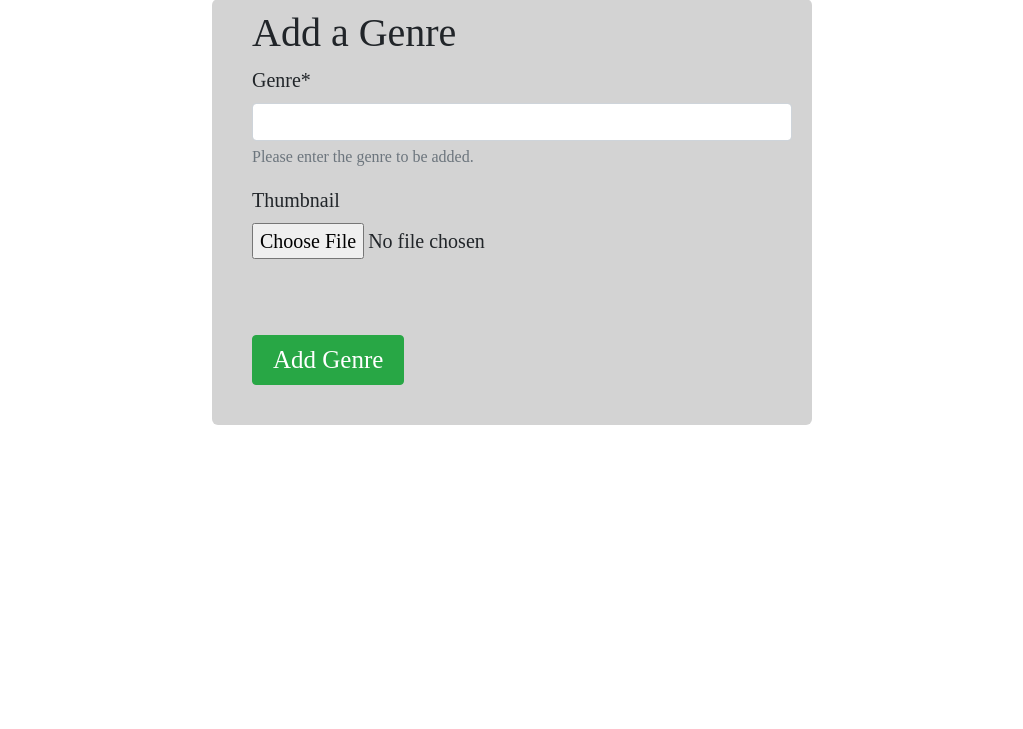
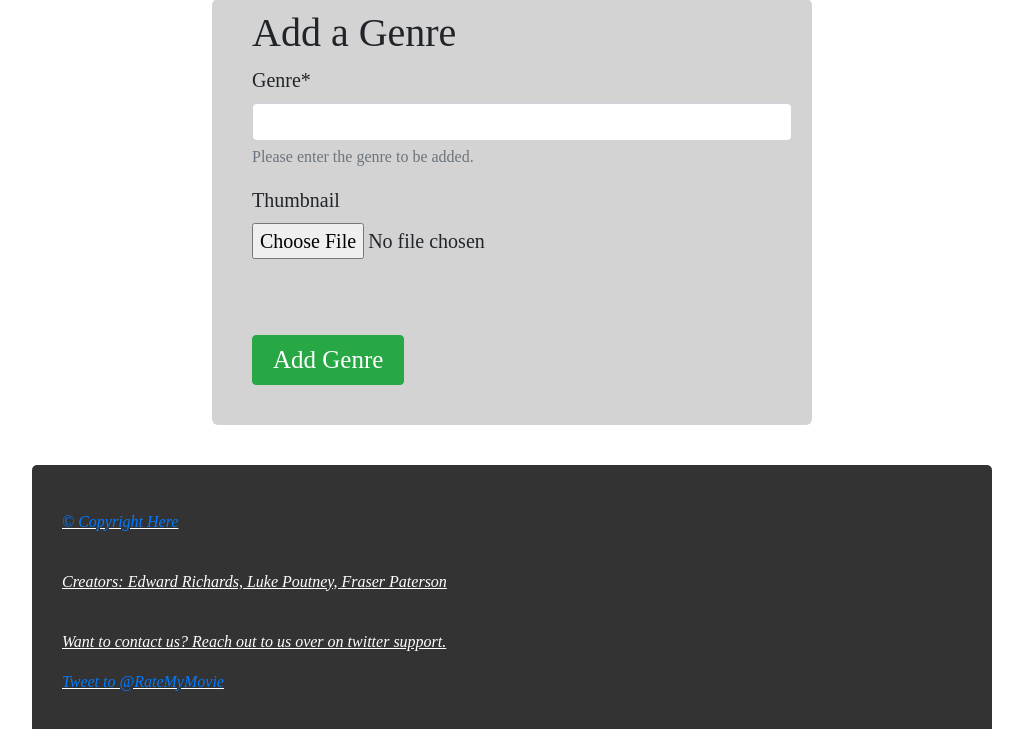
Before and after one commit to 2405040r/rate-my-movie, a Django app: page /rate_my_movie_app/add_genre/ in a window 1280 px wide. Shown: the part 313-1042 px from the top of the page, without its empty margins (128-1151 px from the left). Before the commit the page ends 738 px from the top, so only its background shows below. Run offline with Django 3.2, Linux system fonts and the light colour scheme; the visitor is signed in with stand-in values (Sample User, id 1); some libraries are stand-ins or nearby versions; some web fonts are replaced.

Commit message:
added footer and twitter buttons

```diff
--- a/rate_my_movie_app/forms.py
+++ b/rate_my_movie_app/forms.py
@@ -31,7 +31,7 @@ class MovieForm(forms.ModelForm):
 
     description = forms.CharField(help_text="Enter a brief description.")
 
-    release_date = forms.DateField(help_text="Enter the release date.")
+    release_date = forms.DateField(help_text="Enter the release date, MM/DD/YYYY.")
 
     views = forms.IntegerField(
               widget=forms.HiddenInput(),
--- a/static/css/stylesheet.css
+++ b/static/css/stylesheet.css
@@ -6,13 +6,16 @@
 	line-height:18px !important;
 	background-color:lightblue;
 	padding:10px 10px 10px 30px;
-	border-radius:5px
+	border-radius:5px;
+
 }
 
 
 .form-check{
 	float:left;
 	padding:0px;
+	margin-bottom:10px;
+
 }
 
 .genre-flex {
@@ -162,6 +165,30 @@ body{
 
 
 
+.footer{
+	background-color:#333;
+	height:100px;
+	margin-top:30px;
+	border-radius:5px 5px 0px 0px;
+	height:100%;
+	padding-bottom:30px;
+	padding-top:30px
+}
+
+.footer-text{
+	font-style:italic;
+	text-decoration:underline;
+	padding:15px 0px 5px 30px;
+	color:white
+}
+
+#footer-help .footer-text{
+	font-style:italic;
+	text-decoration:underline;
+	padding:30px 0px 5px 30px;
+	color:white
+}
+
 #menubar li {
   float: left;
   border-right: 1px solid #ffffff;
@@ -245,7 +272,6 @@ div.container {
   padding: 20px 0px 20px 0px;
   word-wrap: break-word;
   padding:10px;
-  height:100%;
 }
 
 #thumb-links a:link{
--- a/templates/rate_my_movie_app/aboutus.html
+++ b/templates/rate_my_movie_app/aboutus.html
@@ -11,6 +11,10 @@
 			<div>
 				At Rate My Movie our goal is for you, the user, to have an easy to access information on a wide variety of movies that you can add as new movies are released!
 				We also hope that you join in our discussion about movies with your fellow site users, and add create discussion threads for your favourite films.<br />
+				<div style="margin-top:30px">
+				<p>Want to contact us? Reach out to us over on twitter support.</p>
+				<a href="https://twitter.com/intent/tweet?screen_name=RateMyMovie&ref_src=twsrc%5Etfw" class="twitter-mention-button" data-show-count="false">Tweet to @RateMyMovie</a><script async src="https://platform.twitter.com/widgets.js" charset="utf-8"></script>
+				</div>
 			</div>
 	</div>
 {% endblock %}
--- a/templates/rate_my_movie_app/base.html
+++ b/templates/rate_my_movie_app/base.html
@@ -49,5 +49,13 @@
       {% block body_block %}
       {% endblock %}
     </div>
+	<div class="footer">
+		<p class="footer-text" > <a href="">© Copyright Here</a> </p>
+		<p class="footer-text" >Creators: Edward Richards, Luke Poutney, Fraser Paterson </p>
+		<div  class="footer-text" id="footer-help">
+				<p>Want to contact us? Reach out to us over on twitter support.</p>
+				<a href="https://twitter.com/intent/tweet?screen_name=RateMyMovie&ref_src=twsrc%5Etfw" class="twitter-mention-button" data-show-count="false">Tweet to @RateMyMovie</a><script async src="https://platform.twitter.com/widgets.js" charset="utf-8"></script>
+				</div>
+	</div>
   </body>
 </html>
```
Also changed, not shown: 1 other file.
